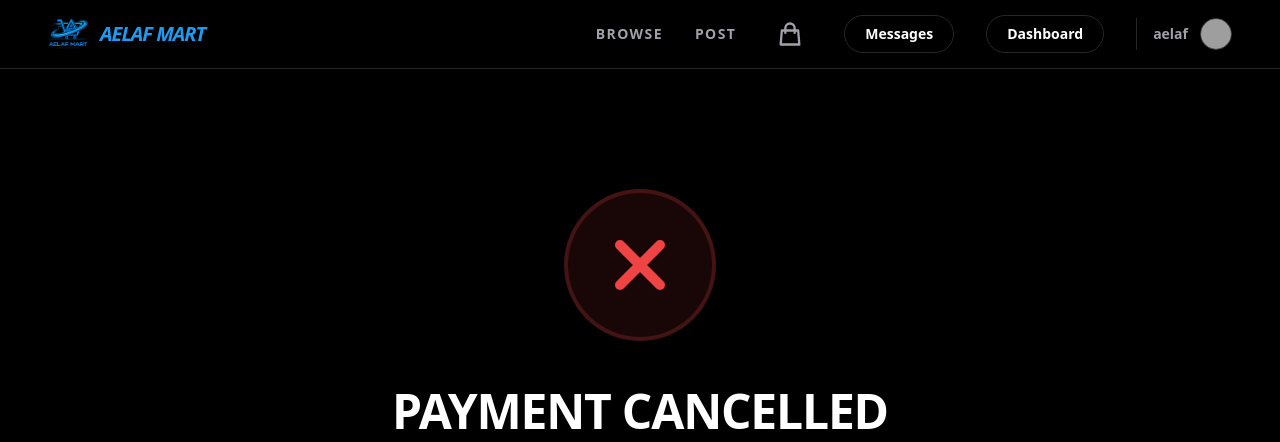
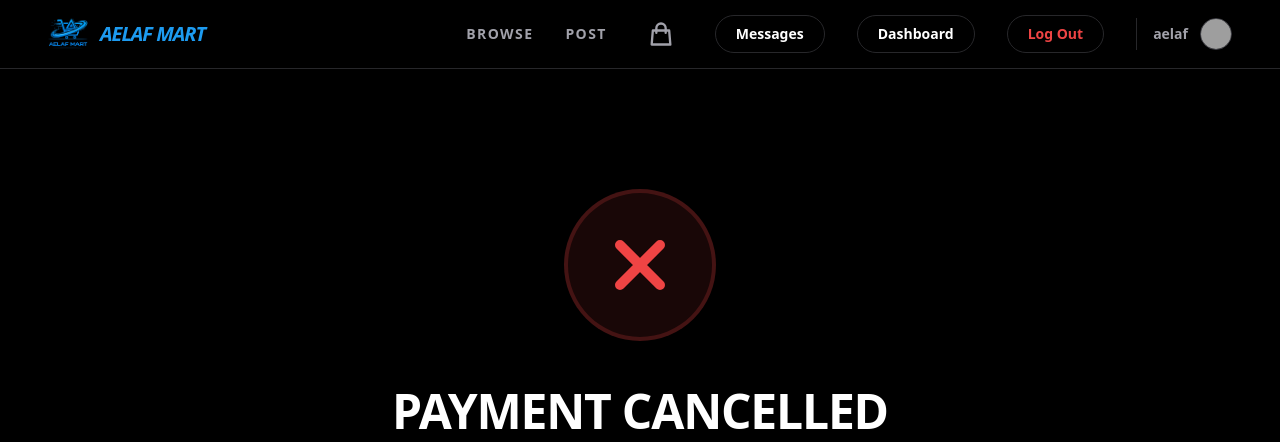
Before and after one commit to aelaf-git/Online_Market_Place_using_Django, a Django app: page /cart/cancel/ in a window 1280 px wide. Shown: the top 442 px of the page. Run offline with Django 4.2, Linux system fonts and the light colour scheme; a user stored in the database is signed in; data comes from the database, SQL or seed files in the repository; data that the repository does not hold is empty; some libraries are stand-ins or nearby versions; grey boxes are pictures that could not be loaded.

Commit message:
feat: add logout button to navigation bar in base template

```diff
--- a/core/templates/core/base.html
+++ b/core/templates/core/base.html
@@ -34,6 +34,11 @@
                         </a>
                         <a href="{% url 'conversation:inbox' %}" class="px-5 py-2 text-sm font-black border border-zinc-800 text-white rounded-full hover:bg-zinc-900 transition-all duration-200">Messages</a>
                         <a href="{% url 'dashboard:index' %}" class="px-5 py-2 text-sm font-black border border-zinc-800 text-white rounded-full hover:bg-zinc-900 transition-all duration-200">Dashboard</a>
+
+                        <form method="post" action="{% url 'core:logout' %}" class="inline-block m-0">
+                            {% csrf_token %}
+                            <button type="submit" class="px-5 py-2 text-sm font-black border border-zinc-800 text-red-500 rounded-full hover:bg-zinc-900 transition-all duration-200">Log Out</button>
+                        </form>
 
                         <a href="{% url 'core:settings' %}" class="flex items-center space-x-3 ml-4 border-l border-zinc-800 pl-4 group">
                             <span class="text-sm font-bold text-zinc-400 group-hover:text-white transition-colors">{{ request.user.username }}</span>
```
